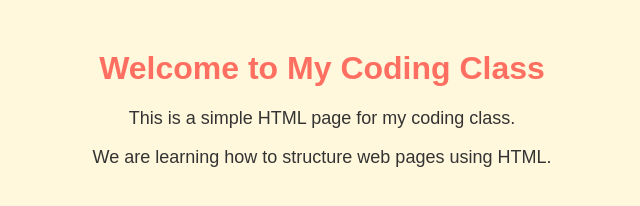
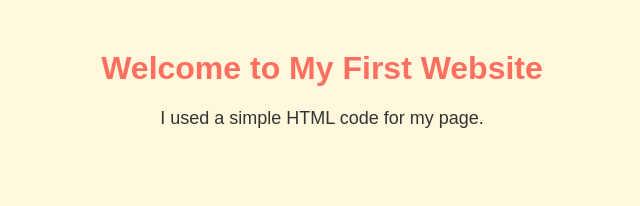
Before and after one commit to jibekibr/jibekibr.github.io, a plain HTML site: page index.html in a window 1280 px wide. Shown: the whole page, without its empty margins (318-958 px from the left). Drawn offline with Linux system fonts and the light colour scheme.

Commit message:
Update index.html

```diff
--- a/index.html
+++ b/index.html
@@ -21,8 +21,7 @@
     </style>
 </head>
 <body>
-    <h1>Welcome to My Coding Class</h1>
-    <p>This is a simple HTML page for my coding class.</p>
-    <p>We are learning how to structure web pages using HTML.</p>
+    <h1>Welcome to My First Website</h1>
+    <p>I used a simple HTML code for my page.</p>
 </body>
 </html>
```
